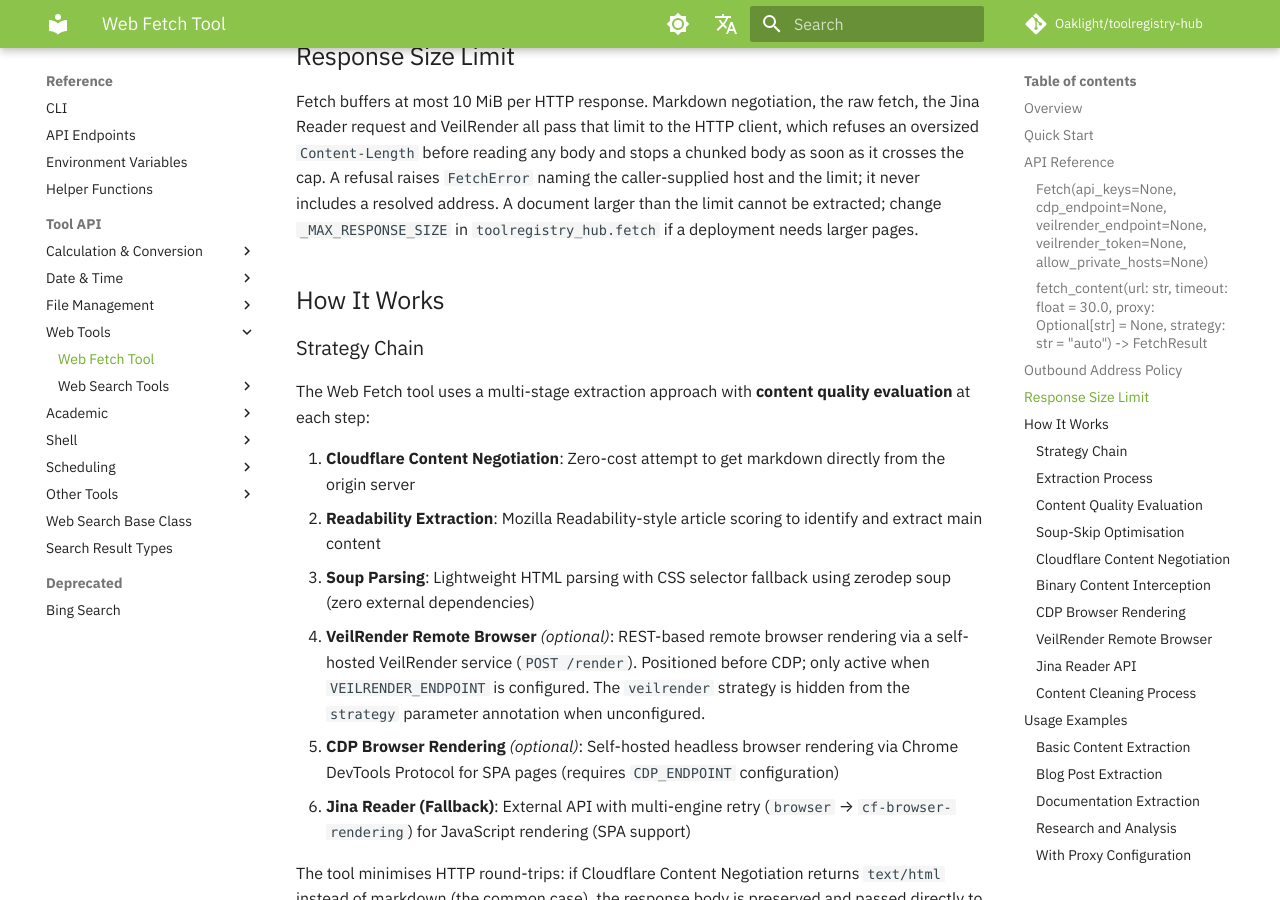
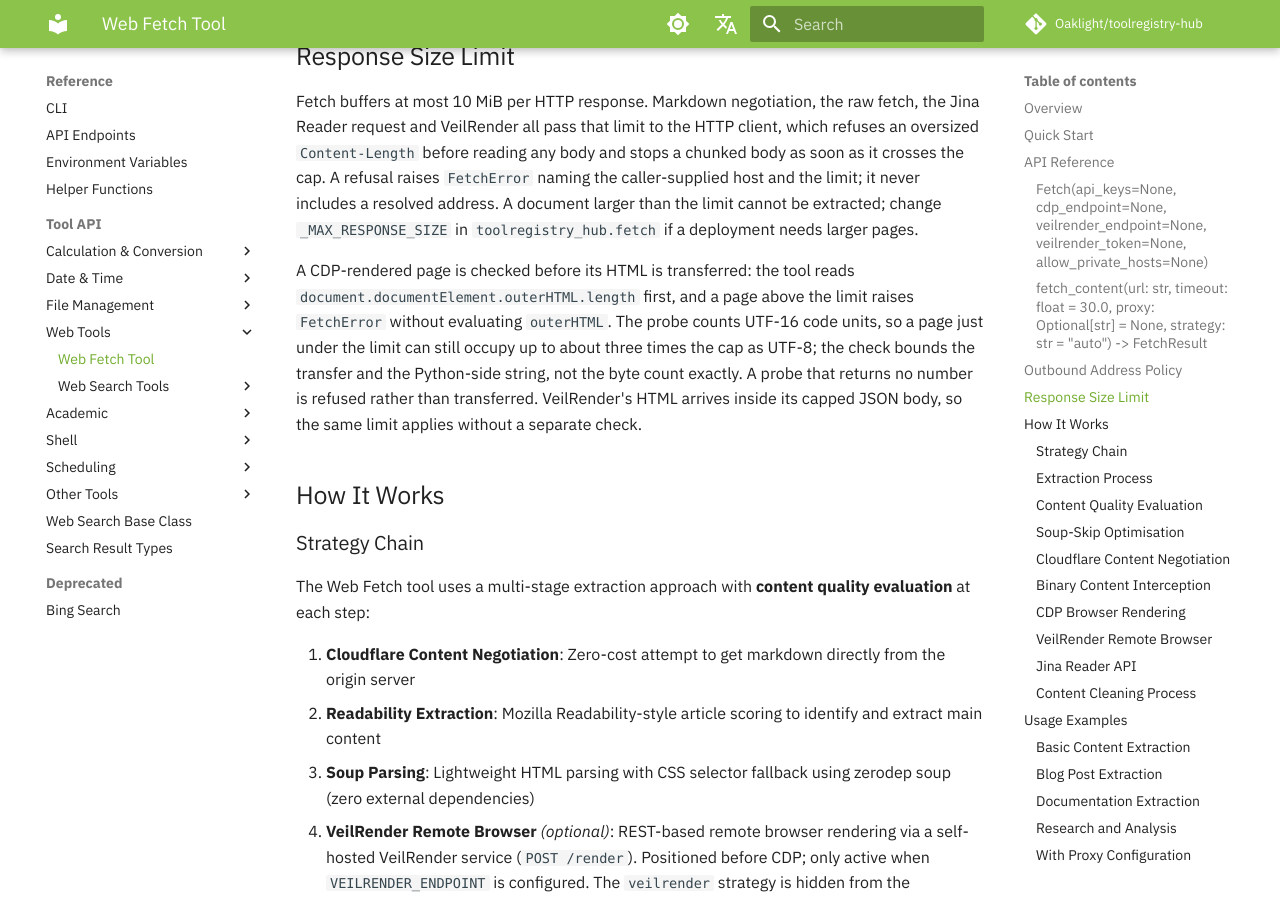
Before and after one commit to Oaklight/toolregistry-hub, an MkDocs documentation site: the page built from docs/tools/websearch/web_fetch_tool.md, in a window 1280 px wide and 900 px high, scrolled down 4010 px. Built offline with MkDocs 1.6.1 and Material for MkDocs 9.7.7, drawn with Linux system fonts in a browser that asks for light colours; some web fonts are replaced; comment, search, counter and statistics services are not loaded; some of the changed text lies outside the part shown.

Commit message:
docs(fetch): document the CDP rendered-HTML limit (#246)
Record the length probe, the UTF-16-unit caveat, the unknown-size refusal,
the host-only error text, and the VeilRender decision (bounded by its
request body cap, no separate check). Entry under [Unreleased].

```diff
--- a/docs/tools/websearch/web_fetch_tool.md
+++ b/docs/tools/websearch/web_fetch_tool.md
@@ -112,6 +112,8 @@ The opt-in skips only the address-class checks. The http/https restriction still
 ## Response Size Limit
 
 Fetch buffers at most 10 MiB per HTTP response. Markdown negotiation, the raw fetch, the Jina Reader request and VeilRender all pass that limit to the HTTP client, which refuses an oversized `Content-Length` before reading any body and stops a chunked body as soon as it crosses the cap. A refusal raises `FetchError` naming the caller-supplied host and the limit; it never includes a resolved address. A document larger than the limit cannot be extracted; change `_MAX_RESPONSE_SIZE` in `toolregistry_hub.fetch` if a deployment needs larger pages.
+
+A CDP-rendered page is checked before its HTML is transferred: the tool reads `document.documentElement.outerHTML.length` first, and a page above the limit raises `FetchError` without evaluating `outerHTML`. The probe counts UTF-16 code units, so a page just under the limit can still occupy up to about three times the cap as UTF-8; the check bounds the transfer and the Python-side string, not the byte count exactly. A probe that returns no number is refused rather than transferred. VeilRender's HTML arrives inside its capped JSON body, so the same limit applies without a separate check.
 
 ## How It Works
 
@@ -260,7 +262,7 @@ When local extraction produces insufficient content (SPA shell or too short) and
 
 - Set `CDP_ENDPOINT` environment variable (e.g., `ws://localhost:9222`) or pass `cdp_endpoint` to the `Fetch()` constructor
 - The CDP stage is **entirely optional** — if unconfigured, the tool skips directly to Jina Reader
-- All CDP errors are caught silently; a failed CDP attempt never breaks the pipeline
+- A CDP page above the size limit raises `FetchError`; every other CDP error is caught silently, so a failed CDP attempt never breaks the pipeline
 
 ### VeilRender Remote Browser
 
```
Also changed, not shown: docs/changelog.md (+4 -0 lines).
